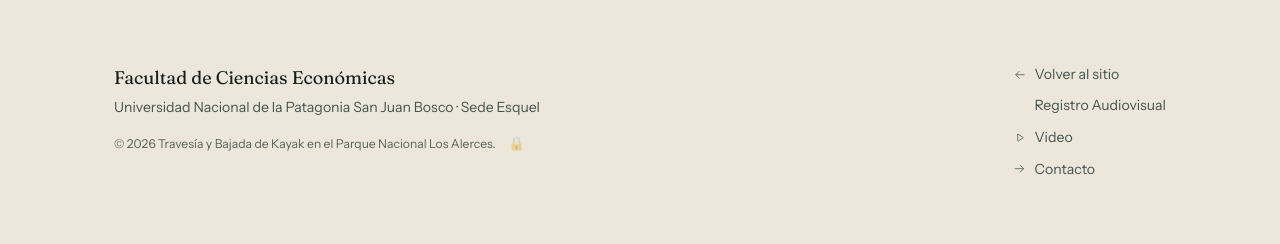
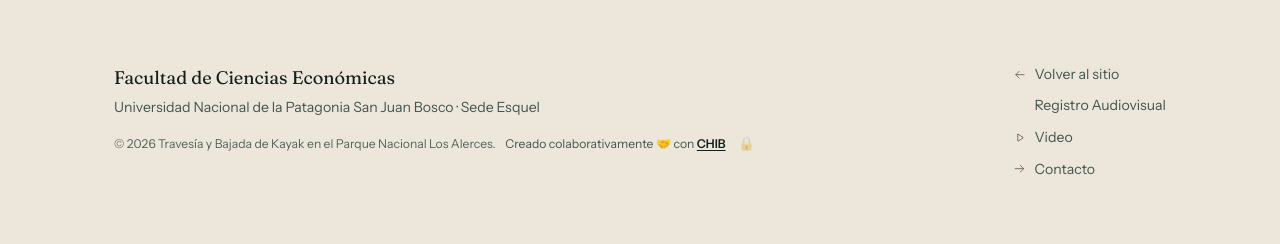
Before and after one commit to leanchoi/travesia-kayak-los-alerces, a PHP site: page /auspiciantes.html in a window 1280 px wide. Shown: the part 5306-5550 px from the top of the page. Run offline with PHP 8.4, Linux system fonts and the light colour scheme.

Commit message:
Add CHIB collaborative mention in footer with link to www.chib.com.ar

```diff
--- a/auspiciantes.html
+++ b/auspiciantes.html
@@ -298,7 +298,7 @@
     <div class="foot__brand">
       <p class="foot__inst">Facultad de Ciencias Económicas</p>
       <p class="foot__univ">Universidad Nacional de la Patagonia San Juan Bosco · Sede Esquel</p>
-      <p class="foot__legal">© 2026 Travesía y Bajada de Kayak en el Parque Nacional Los Alerces. <button class="admin-lock-btn" id="adminLockBtn" title="Acceso Panel Administrador" aria-label="Acceso Backend Admin">🔒</button></p>
+      <p class="foot__legal">© 2026 Travesía y Bajada de Kayak en el Parque Nacional Los Alerces. <span class="foot__collab">Creado colaborativamente 🤝 con <a href="https://www.chib.com.ar" target="_blank" rel="noopener noreferrer">CHIB</a></span> <button class="admin-lock-btn" id="adminLockBtn" title="Acceso Panel Administrador" aria-label="Acceso Backend Admin">🔒</button></p>
     </div>
     <nav class="foot__links" aria-label="Enlaces">
       <a href="index.html"><svg class="ic ic--sm" aria-hidden="true"><use href="#i-arrow-left"/></svg> Volver al sitio</a>
--- a/index.html
+++ b/index.html
@@ -540,6 +540,7 @@
       <p class="foot__univ">Universidad Nacional de la Patagonia San Juan Bosco · Sede Esquel</p>
       <p class="foot__legal">
         © 2026 Travesía y Bajada de Kayak en el Parque Nacional Los Alerces.
+        <span class="foot__collab">Creado colaborativamente 🤝 con <a href="https://www.chib.com.ar" target="_blank" rel="noopener noreferrer">CHIB</a></span>
         <button class="admin-lock-btn" id="adminLockBtn" title="Acceso Panel Administrador" aria-label="Acceso Backend Admin">🔒</button>
       </p>
     </div>
--- a/styles.css
+++ b/styles.css
@@ -1157,6 +1157,21 @@ em { font-style: italic; }
 .foot__inst { font-family: var(--serif); font-size: 1.14rem; margin: 0 0 .2rem; }
 .foot__univ { font-size: .88rem; color: var(--ink-2); margin: 0 0 .9rem; max-width: 46ch; }
 .foot__legal { font-size: .76rem; color: var(--ink-3); margin: 0; }
+.foot__collab {
+  display: inline-block;
+  margin-left: 0.45rem;
+  color: var(--ink-2);
+}
+.foot__collab a {
+  color: var(--ink);
+  font-weight: 600;
+  text-decoration: underline;
+  text-underline-offset: 2px;
+  transition: color var(--dur) var(--ease);
+}
+.foot__collab a:hover {
+  color: var(--ember);
+}
 .foot__links { display: flex; flex-direction: column; gap: .55rem; }
 .foot__links a {
   display: inline-flex; align-items: center; gap: .5rem;
```
